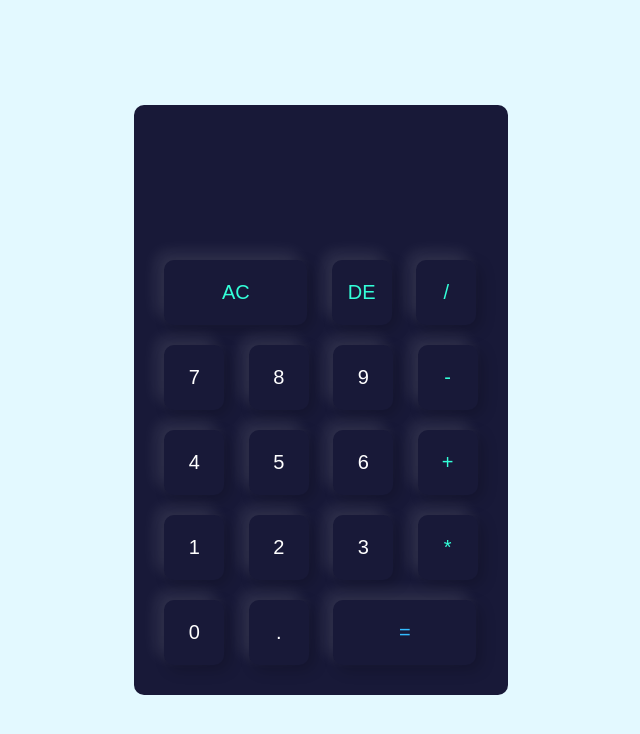
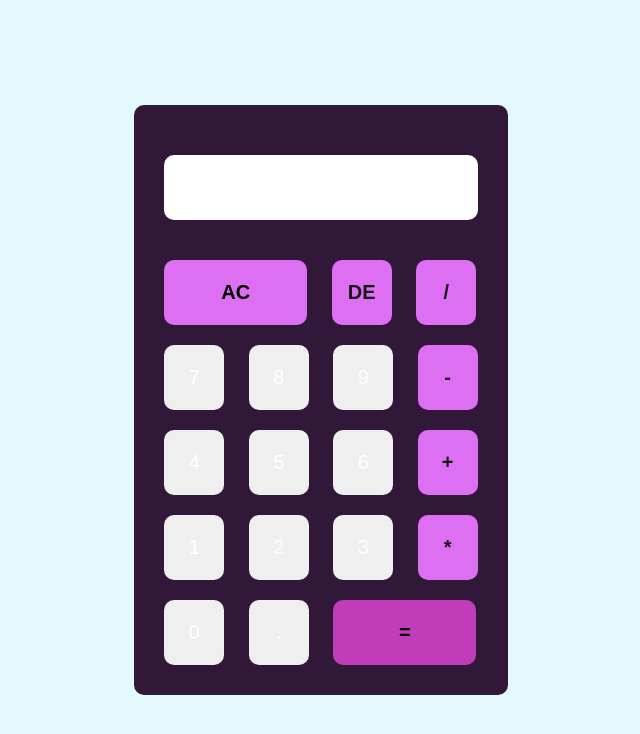
Before and after one commit to maroua18-dhr/calculator, a plain HTML site: page index.html in a window 1280 px wide. Shown: the whole page, without its empty margins (319-959 px from the left). Drawn offline with Linux system fonts and the light colour scheme.

Commit message:
style.css

```diff
--- a/style.css
+++ b/style.css
@@ -13,18 +13,19 @@
     align-items: center;
 }
 .calculator{
-    background: #181938;
+    background: #321838;
     padding: 20px;
     border-radius: 10px;
+    border-color: #000000;
 }
+
 .calculator form input{
     border: 0;
     border-radius: 10px;
+    border-color: #000000;
     outline: 0;
     width: 60px;
     height: 65px;
-    box-shadow: -8px -8px 15px rgba(255, 255, 255, 0.1),5px 5px 15px rgba(0, 0, 0, 0.2);
-    background: transparent;
     font-size: 20px;
     color: #fff;
     cursor: pointer;
@@ -34,22 +35,53 @@ form .display{
     display: flex;
     justify-content: flex-end;
     margin: 20px 0;
+    border: #000000;
+    border-color: #000000;
+    border-radius: 20px;
+}
 
-}
 form .display input{
     text-align: right;
     flex: 1;
     font-size: 45px;
     box-shadow: none;
+    color: #000000;
 }
  form input.equal{
     width: 143px;
-    color: #33bbff;
+    color: #000000;
+    background-color: #c03cb9;
+    font-weight: bold;
 }
 form input.AC{
     width: 143px;
-    color: #33ffd8;
+    background-color: #dd6ff3;
+    font-weight: bold;
+    color: #000000;
 }
 form input.operator{
-    color: #33ffd8;
+    background-color: #dd6ff3;
+    color: #171818;
+    font-weight: bold;
 }
+input:hover{
+    transform: translateY(-2px);
+}
+form input.operator:hover{
+    background-color: #e69ff5;
+}
+form input.AC:hover{
+    background-color: #c03cb9;
+}
+form input.equal:hover{
+    background-color: #972e92;
+}
+form input.num{
+    background-color: #ecadf8;
+    color: #000000;
+    font-weight: bold;
+
+}
+form input.num:hover{
+    background-color: #f1c5fa;
+}
```
